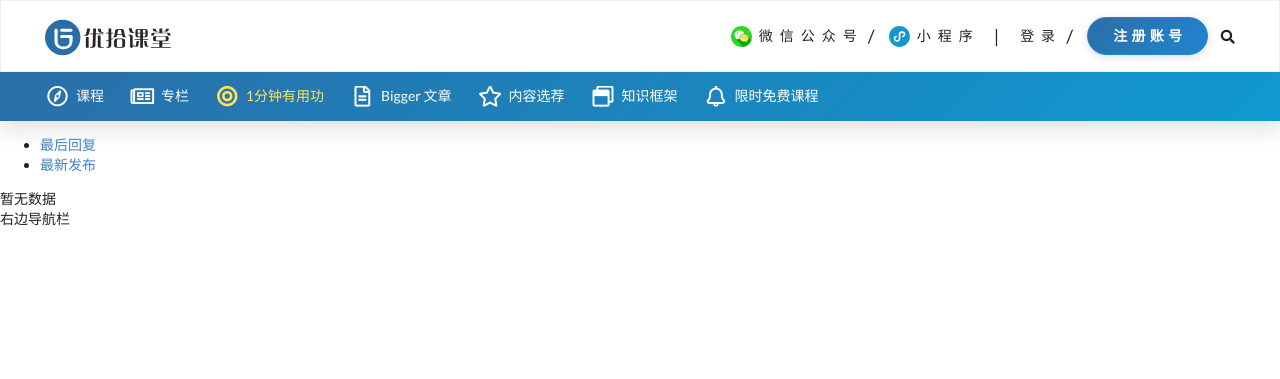
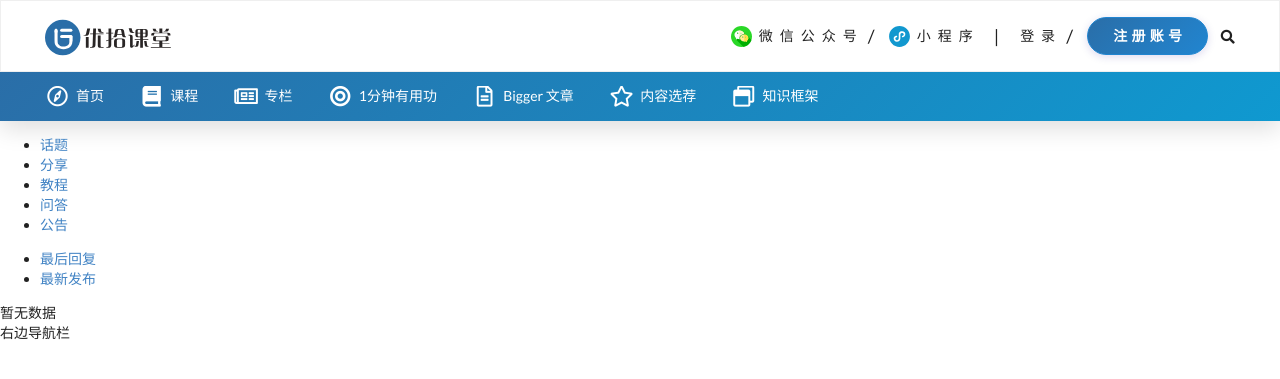
Before and after one commit to work-bition/workbition-laravel, a Laravel app: page /topics in a window 1280 px wide. Shown: the top 379 px of the page. Run offline with Laravel 8, Linux system fonts and the light colour scheme; data that the repository does not hold is empty; parts of the project's set-up code (start-up, migrations or seed data) failed here and were passed over.

Commit message:
分类下的话题列表 / 安装 hieu-le/active / 给主页导航栏自动添加active类

```diff
--- a/composer.json
+++ b/composer.json
@@ -10,6 +10,7 @@
     "require": {
         "php": "^7.1.3",
         "fideloper/proxy": "^4.0",
+        "hieu-le/active": "~3.5",
         "intervention/image": "^2.4",
         "laravel/framework": "5.7.*",
         "laravel/tinker": "^1.0",
--- a/resources/views/layouts/_main-navigation.blade.php
+++ b/resources/views/layouts/_main-navigation.blade.php
@@ -6,19 +6,21 @@
 
       <div class="left menu">
 
-          <a href="#" class="item"><i class="large compass outline icon"></i> 课程 </a>
+          <a href="{{ route('root') }}" class="item {{ active_class(if_route('root')) }}"><i class="large compass outline icon"></i> 首页 </a>
 
-          <a href="#" class="item"><i class="large newspaper outline icon"></i> 专栏 </a>
+          <a href="{{ route('courses') }}" class="item {{ active_class(if_route('courses')) }}"><i class="large book icon"></i> 课程 </a>
 
-          <a href="#" class="active item"><i class="large bullseye icon"></i> 1分钟有用功 </a>
+          <a href="{{ route('columns') }}" class="item {{ active_class(if_route('columns')) }}"><i class="large newspaper outline icon"></i> 专栏 </a>
 
-          <a href="#" class="item"><i class="large file alternate outline icon"></i> Bigger 文章 </a>
+          <a href="{{ route('short-tutorials') }}" class="item {{ active_class(if_route('short-tutorials')) }}"><i class="large bullseye icon"></i> 1分钟有用功 </a>
 
-          <a href="#" class="item"><i class="large star outline icon"></i> 内容选荐 </a>
+          <a href="{{ route('articles') }}" class="item {{ active_class(if_route('articles')) }}"><i class="large file alternate outline icon"></i> Bigger 文章 </a>
 
-          <a href="#" class="item"><i class="large window restore outline icon"></i> 知识框架 </a>
+          <a href="{{ route('recommendations') }}" class="item {{ active_class(if_route('recommendations')) }}"><i class="large star outline icon"></i> 内容选荐 </a>
 
-          <a href="#" class="item"><i class="large bell outline icon"></i> 限时免费课程 </a>
+          <a href="{{ route('learning-framework') }}" class="item {{ active_class(if_route('learning-framework')) }}"><i class="large window restore outline icon"></i> 知识框架 </a>
+
+          <!-- <a href="#" class="item"><i class="large bell outline icon"></i> 限时免费课程 </a> -->
 
       </div>
 
--- a/resources/views/topics/_topic_list.blade.php
+++ b/resources/views/topics/_topic_list.blade.php
@@ -36,7 +36,7 @@
 
           <small class="media-body meta text-secondary">
 
-            <a class="text-secondary" href="#" title="{{ $topic->category->name }}">
+            <a class="text-secondary" href="{{ route('categories.show', $topic->category_id) }}" title="{{ $topic->category->name }}">
 
               <i class="far fa-folder"></i>
 
--- a/resources/views/topics/index.blade.php
+++ b/resources/views/topics/index.blade.php
@@ -1,12 +1,36 @@
 @extends('layouts.app')
 
-@section('title', '话题列表')
+@section('title', isset($category) ? $category->name : '话题列表')
 
 @section('content')
 
   <div class="row mb-5">
 
     <div class="col-lg-9 col-md-9 topic-list">
+
+      <ul class="navbar-nav mr-auto">
+
+        <li class="nav-item active"><a class="nav-link" href="{{ route('topics.index') }}">话题</a></li>
+
+        <li class="nav-item"><a class="nav-link" href="{{ route('categories.show', 1) }}">分享</a></li>
+
+        <li class="nav-item"><a class="nav-link" href="{{ route('categories.show', 2) }}">教程</a></li>
+
+        <li class="nav-item"><a class="nav-link" href="{{ route('categories.show', 3) }}">问答</a></li>
+
+        <li class="nav-item"><a class="nav-link" href="{{ route('categories.show', 4) }}">公告</a></li>
+
+      </ul>
+
+      @if (isset($category))
+
+        <div class="alert alert-info" role="alert">
+
+          {{ $category->name }} ：{{ $category->description }}
+
+        </div>
+
+      @endif
 
       <div class="card ">
 
--- a/routes/web.php
+++ b/routes/web.php
@@ -15,12 +15,12 @@
 
 /* 将路由命名为'root' */
 Route::get('/', 'PagesController@root')->name('root');
-
-Route::get('/roottest', function (Request $request) {
-
-    return view('pages/root-test');
-
-});
+Route::get('/courses', 'PagesController@showCourses')->name('courses');
+Route::get('/columns', 'PagesController@showColumns')->name('columns');
+Route::get('/short-tutorials', 'PagesController@showShortTutorials')->name('short-tutorials');
+Route::get('/articles', 'PagesController@showArticles')->name('articles');
+Route::get('/recommendations', 'PagesController@showRecommendations')->name('recommendations');
+Route::get('/learning-framework', 'PagesController@showLearningFramework')->name('learning-framework');
 
 
 
@@ -49,4 +49,8 @@ Route::get('email/resend', 'Auth\VerificationController@resend')->name('verifica
 //用户个人页面资源路由
 Route::resource('users', 'UsersController', ['only' => ['show', 'update', 'edit']]);
 
+//话题页面资源路由
 Route::resource('topics', 'TopicsController', ['only' => ['index', 'show', 'create', 'store', 'update', 'edit', 'destroy']]);
+
+//分类页面资源路由
+Route::resource('categories', 'CategoriesController', ['only' => ['show']]);
```
Also changed, not shown: app/Http/Controllers/CategoriesController.php (added, +23 -0 lines), app/Http/Controllers/PagesController.php (+48 -0 lines), resources/views/pages/root-test.blade.php (deleted, +0 -9 lines), 1 other file.
